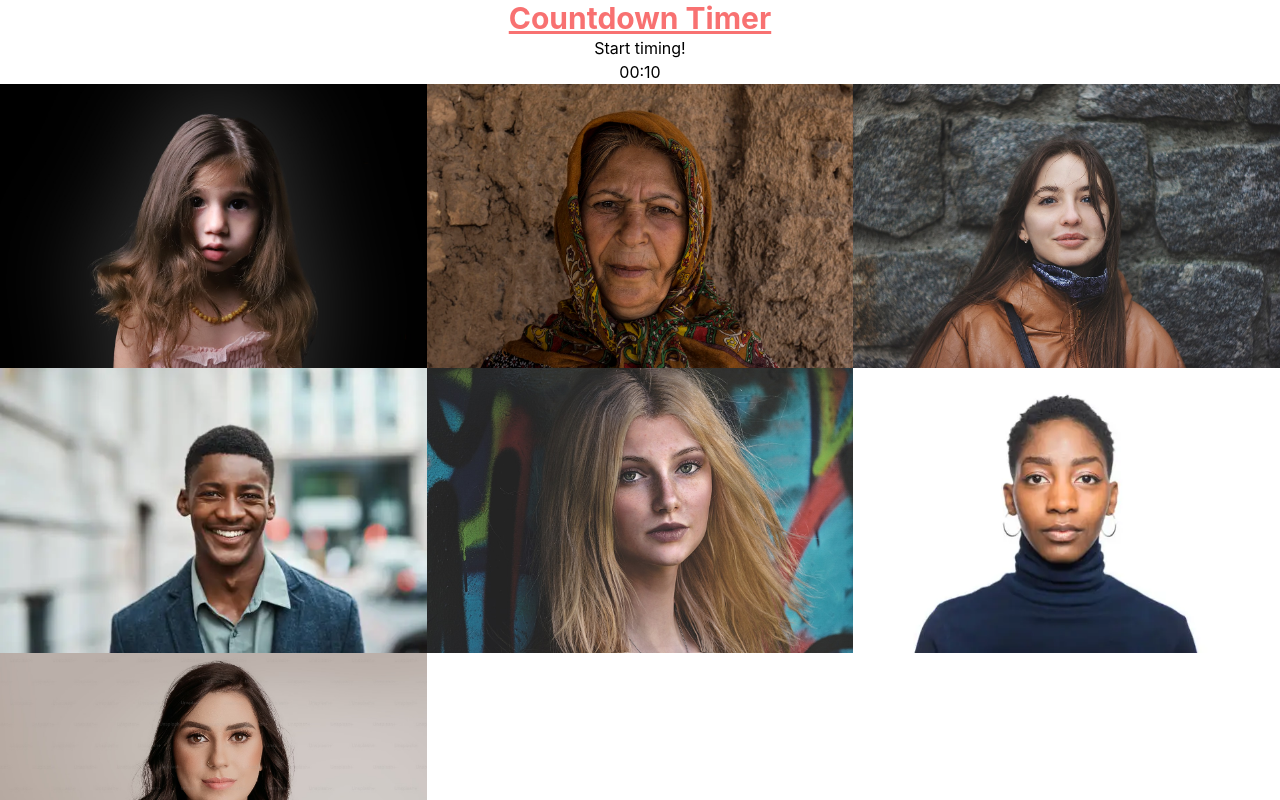
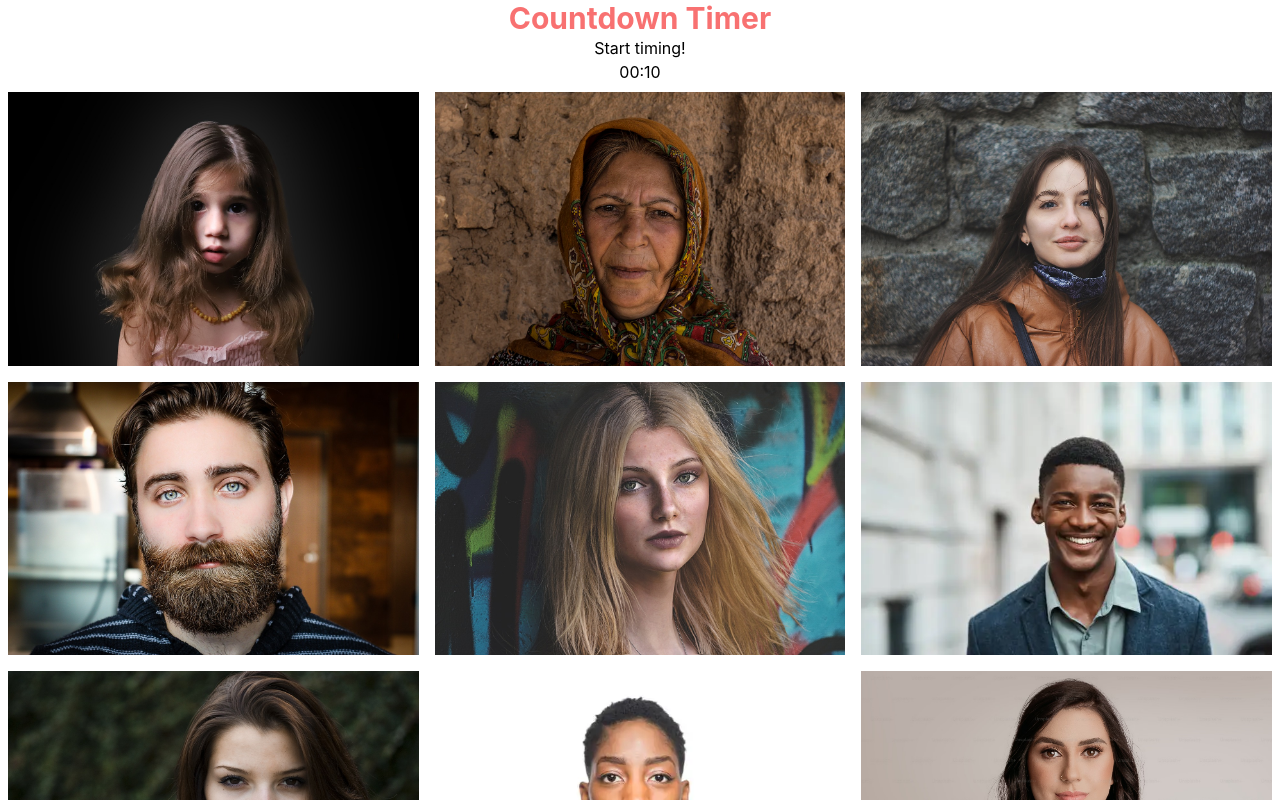
Before and after one commit to mpa-mxiang/smileUp, a React (Create React App) app in the folder smile_up/: page / in a window 1280 px wide. Shown: the top 800 px of the page. Built offline with nearby package versions, Linux system fonts and the light colour scheme; the HTML template or start-up script is replaced by a standard one.

Commit message:
chore: make img clickable to choose with useState

```diff
--- a/smile_up/src/components/Timer.js
+++ b/smile_up/src/components/Timer.js
@@ -36,7 +36,7 @@ const Timer = ({ initialSeconds }) => {
 
     return (
         <div>
-            <h1 className="text-3xl font-bold underline text-red-400">Countdown Timer</h1>
+            <h1 className="text-3xl font-bold text-red-400">Countdown Timer</h1>
             <button className="border-yellow-950" onClick={() => setIsStarted(true)} >Start timing!</button>
             <p>{formatTime(seconds)}</p>
         </div>
--- a/smile_up/src/pages/FaceGrid.js
+++ b/smile_up/src/pages/FaceGrid.js
@@ -1,12 +1,14 @@
-import React, { useMemo } from 'react';
+import React, { useState, useMemo } from 'react';
 import "./FaceGrid.css";
 import FaceStorage from '../FaceStorage';
 
+const NUM_NEUTRAL_FACES = 8;
+const NUM_SMILING_FACES = 1;
+
 function FaceGrid() {
+    const [selectedIndex, setSelectedIndex] = useState(null);
+
     const shuffledImages = useMemo(() => {
-        const NUM_NEUTRAL_FACES = 6;
-        const NUM_SMILING_FACES = 1;
-
         const shuffledNeutralFaces = FaceStorage.neutral.sort(() => 0.5 - Math.random());
         const chosenNeutralFaces = shuffledNeutralFaces.slice(0, NUM_NEUTRAL_FACES);
 
@@ -19,13 +21,22 @@ function FaceGrid() {
             .map(({ value }) => value);
     }, [FaceStorage.smiling, FaceStorage.neutral]);
 
+    const handleImageClick = (index) => {
+        setSelectedIndex(index === selectedIndex ? null : index);
+    };
+
     return (
         <div className='grid grid-cols-3 w-full'>
             {shuffledImages.map((img, index) => (
-                <div key={index}>
-                    <img src={img.image} alt={`face-${index}`} />
+                <div
+                    key={index}
+                    onClick={() => handleImageClick(index)}
+                    className={`cursor-pointer p-2 ${selectedIndex === index ? 'border-4 border-blue-500' : ''}`}
+                >
+                    <img src={img.image} alt={`face-${index}`} className="w-full" />
                 </div>
             ))}
+            <button className="border-yellow-950" type='submit'>Submit!</button>
         </div>
     );
 }
```
